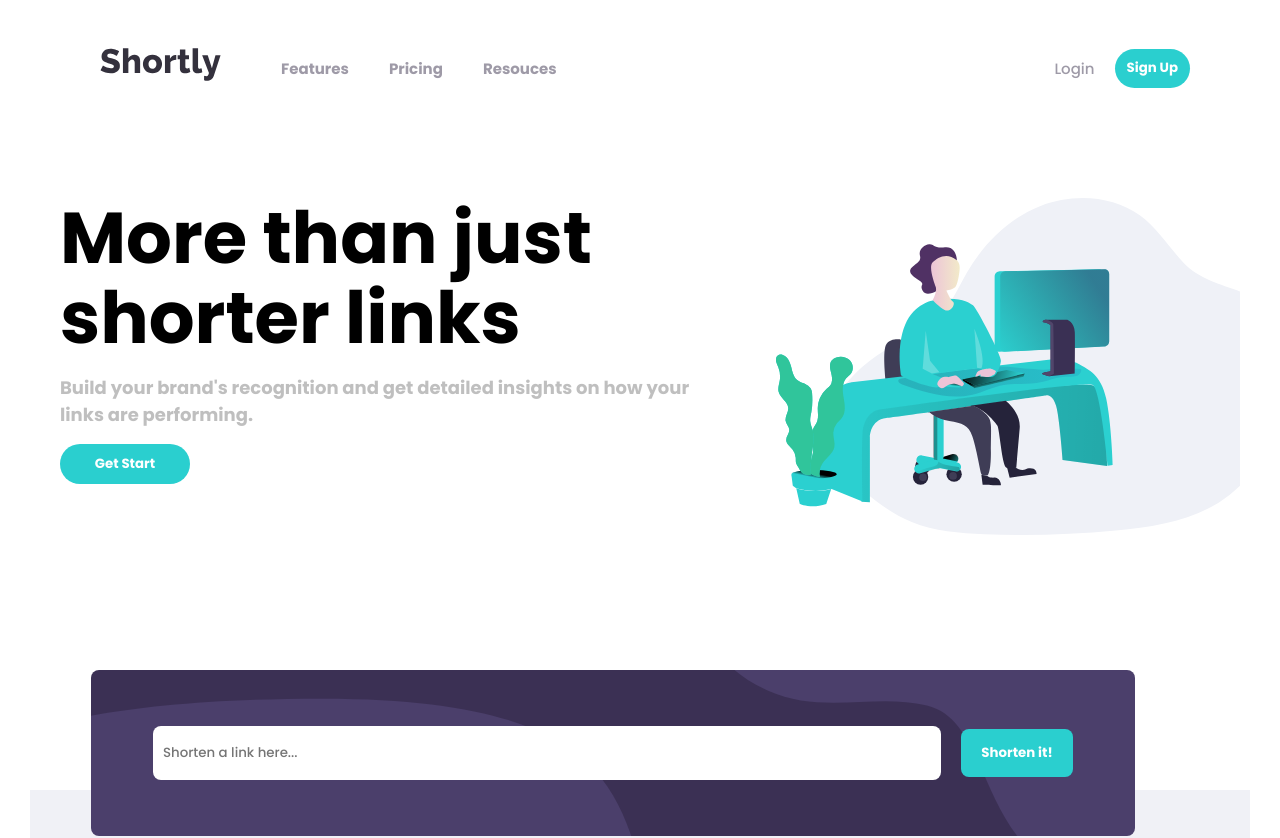
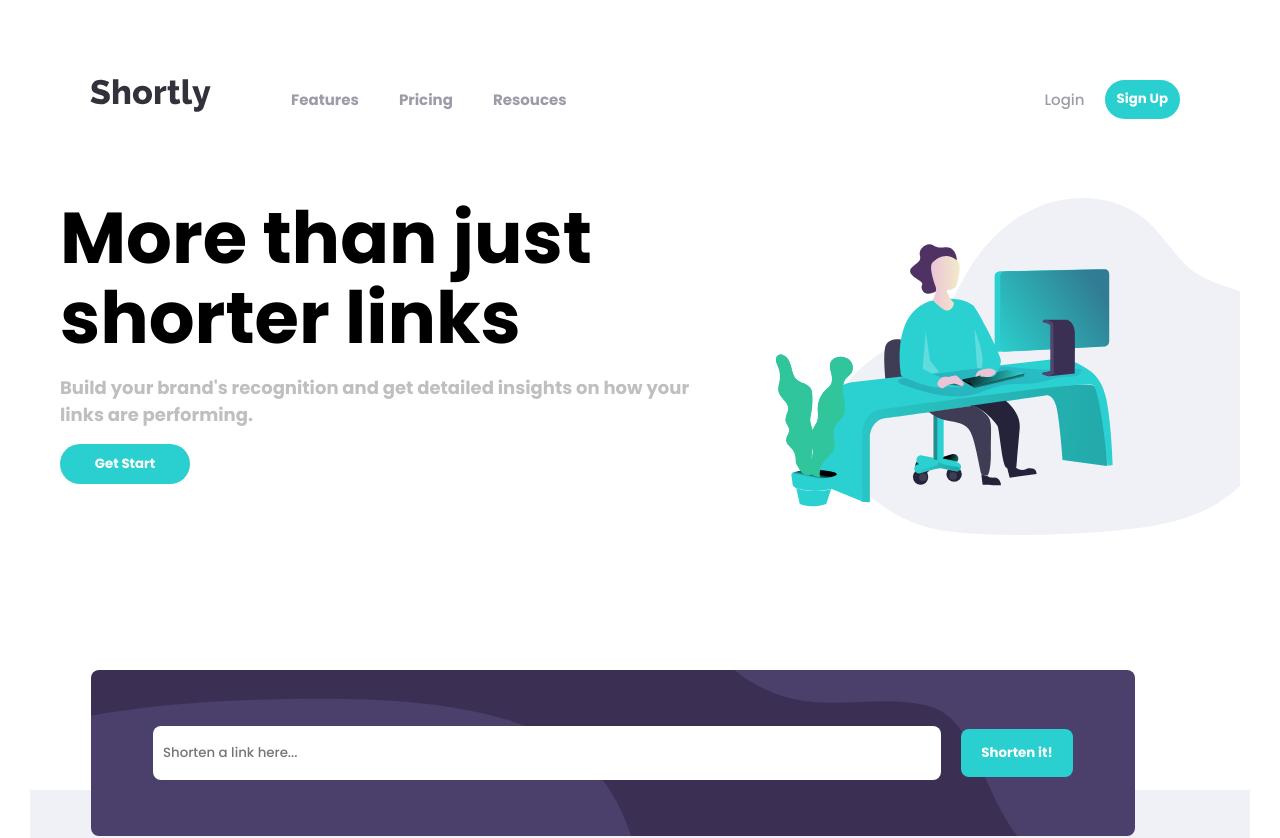
Before and after one commit to ponyma2100/url-shortening-vue, a Vue app: page / in a window 1280 px wide. Shown: the top 838 px of the page. Built offline with nearby package versions, Linux system fonts and the light colour scheme.

Commit message:
Add checkScreen in Navbar.vue

```diff
--- a/public/index.html
+++ b/public/index.html
@@ -1,17 +1,26 @@
 <!DOCTYPE html>
 <html lang="">
+
 <head>
   <meta charset="utf-8">
   <meta http-equiv="X-UA-Compatible" content="IE=edge">
   <meta name="viewport" content="width=device-width,initial-scale=1.0">
   <link rel="icon" href="<%= BASE_URL %>favicon.ico">
-    <title><%= htmlWebpackPlugin.options.title %></title>
+  <script src="https://cdnjs.cloudflare.com/ajax/libs/font-awesome/5.15.4/js/all.min.js"
+    integrity="sha512-Tn2m0TIpgVyTzzvmxLNuqbSJH3JP8jm+Cy3hvHrW7ndTDcJ1w5mBiksqDBb8GpE2ksktFvDB/ykZ0mDpsZj20w=="
+    crossorigin="anonymous" referrerpolicy="no-referrer"></script>
+  <title>
+    <%= htmlWebpackPlugin.options.title %>
+  </title>
 </head>
+
 <body>
   <noscript>
-      <strong>We're sorry but <%= htmlWebpackPlugin.options.title %> doesn't work properly without JavaScript enabled. Please enable it to continue.</strong>
+    <strong>We're sorry but <%= htmlWebpackPlugin.options.title %> doesn't work properly without JavaScript enabled.
+        Please enable it to continue.</strong>
   </noscript>
   <div id="app"></div>
   <!-- built files will be auto injected -->
 </body>
+
 </html>
--- a/src/components/Navbar.vue
+++ b/src/components/Navbar.vue
@@ -1,9 +1,10 @@
 <template>
   <div class="navbar">
-    <nav>
     <div class="logo">
       <img src="../assets/logo.svg" alt="" />
     </div>
+    <nav>
+      <div class="nav-content" v-show="!isMobile">
         <div class="guide">
           <ul>
             <li><a href="#">Features</a></li>
@@ -15,12 +16,46 @@
           <div class="login"><a href="#">Login</a></div>
           <button class="signup">Sign Up</button>
         </div>
+      </div>
+
+      <div class="nav-menu" v-show="isMobile" @click="toggleMenu">
+        <i class="fas fa-bars"></i>
+      </div>
     </nav>
   </div>
 </template>
 
 <script>
-export default {};
+import { ref } from "@vue/reactivity";
+import { onMounted } from "@vue/runtime-core";
+export default {
+  setup() {
+    let isMobile = ref(false);
+    let windowWidth = ref(null);
+
+    onMounted(() => {
+      window.addEventListener("resize", checkScreen);
+      checkScreen();
+    });
+
+    const checkScreen = () => {
+      windowWidth.value = window.innerWidth;
+
+      if (windowWidth.value <= 480) {
+        isMobile.value = true;
+        return;
+      }
+      isMobile.value = false;
+      return;
+    };
+
+    const toggleMenu = () => {
+      // isMobile.value = !isMobile.value;
+    };
+
+    return { isMobile, toggleMenu, checkScreen };
+  },
+};
 </script>
 
 <style scoped>
@@ -29,10 +64,18 @@ export default {};
   background: white;
   padding: 0 40px;
   height: 150px;
-}
-nav {
   display: flex;
   align-items: center;
+}
+
+nav,
+.nav-content {
+  display: flex;
+  align-items: center;
+  width: 100%;
+}
+
+.nav-content {
   margin: 0 auto;
 }
 
```
Lines whose indentation alone changed are shown as unchanged.
